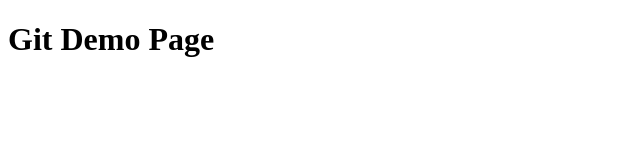
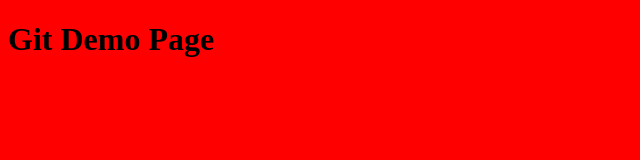
Before and after one commit to WashingtonCC/ElectricPendulum, a plain HTML site: page index.html in a window 1280 px wide. Shown: the whole page, without its empty margins (0-640 px from the left). Drawn offline with Linux system fonts and the light colour scheme.

Commit message:
red bg color (this works)

```diff
--- a/styles.css
+++ b/styles.css
@@ -1,3 +1,3 @@
 body {
-	background-color: lightred;
+	background-color: red;
 }
```
